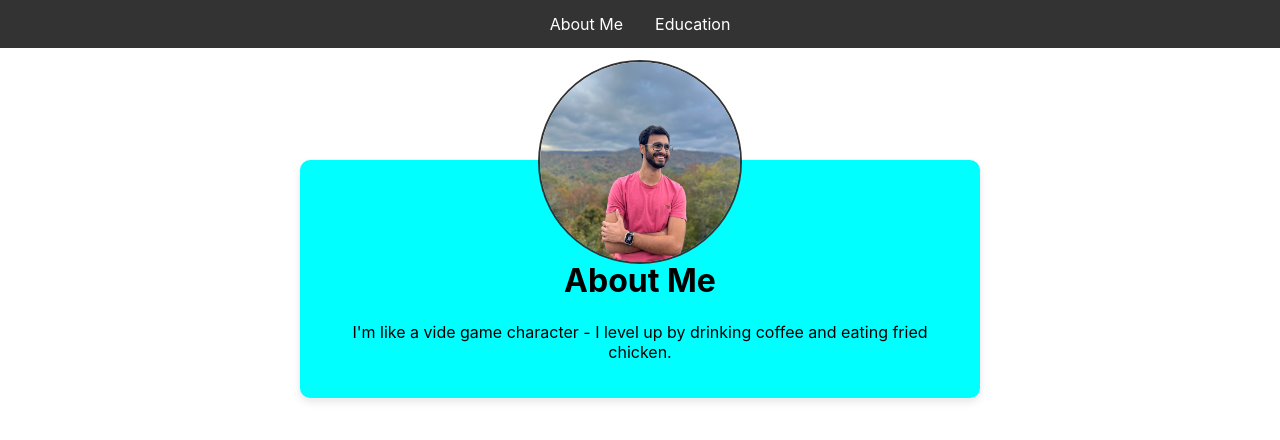
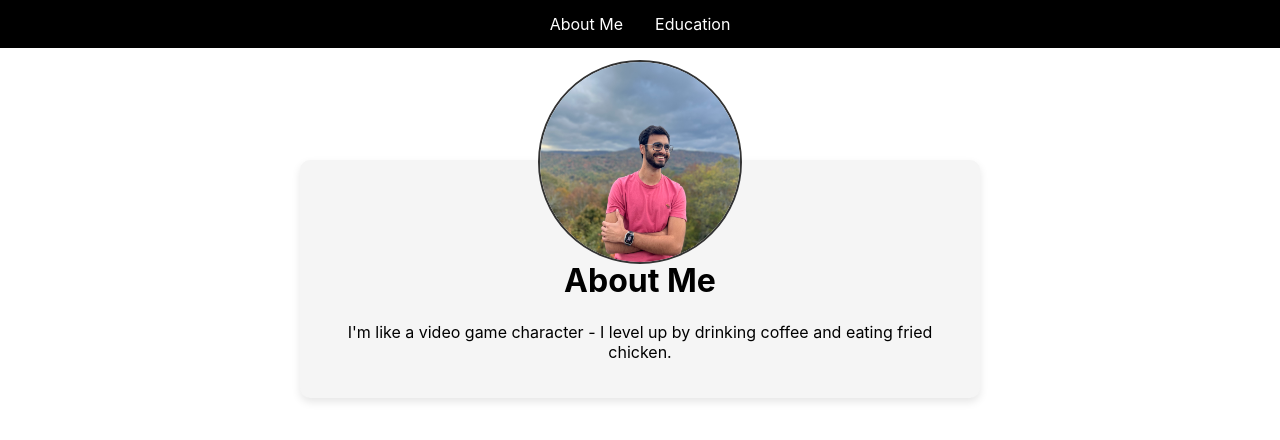
Before and after one commit to arnav149/ak-portfolio, a React (Create React App) app: page /#/ in a window 1280 px wide. Shown: the top 440 px of the page. Built offline with nearby package versions, Linux system fonts and the light colour scheme.

Commit message:
change colors

```diff
--- a/src/AboutMe.css
+++ b/src/AboutMe.css
@@ -22,7 +22,7 @@
 }
 
 .content-card {
-  background-color: cyan;
+  background-color: whitesmoke;
   padding: 20px;
   padding-top: 80px;
   border-radius: 10px;
--- a/src/AboutMe.js
+++ b/src/AboutMe.js
@@ -10,7 +10,7 @@ const AboutMe = () => {
       <div className="content-card">
         <h1>About Me</h1>
         <p>
-          I'm like a vide game character - I level up by drinking coffee and
+          I'm like a video game character - I level up by drinking coffee and
           eating fried chicken.
         </p>
       </div>
--- a/src/App.css
+++ b/src/App.css
@@ -10,5 +10,11 @@
   width: 100vw; /* Full viewport width */
   margin: 0; /* Remove default margin */
   padding: 0; /* Remove default padding */
-  background-color: gray;
+  background-color: white;
 }
+
+.appContent {
+  height: 100vh; /* Full viewport height */
+  width: 100vw; /* Full viewport width */
+  background-color: white;
+}
--- a/src/NavBar.css
+++ b/src/NavBar.css
@@ -1,5 +1,5 @@
 nav {
-    background-color: #333; /* Background color */
+  background-color: black; /* Background color */
   overflow: hidden; /* Clears floats */
   position: fixed; /* Fixed position at the top */
   top: 0; /* Position at the top */
```
Lines whose indentation alone changed are shown as unchanged.
